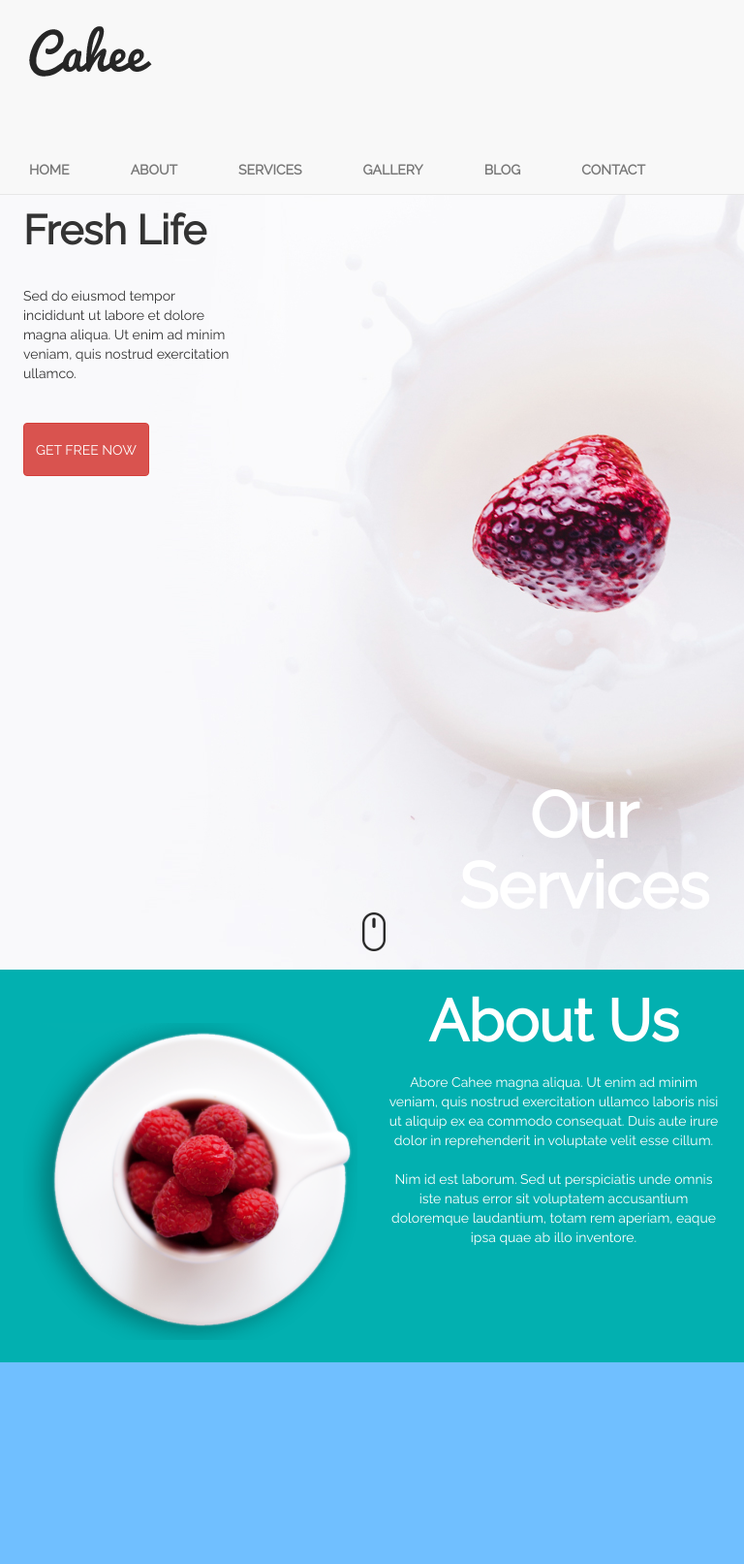
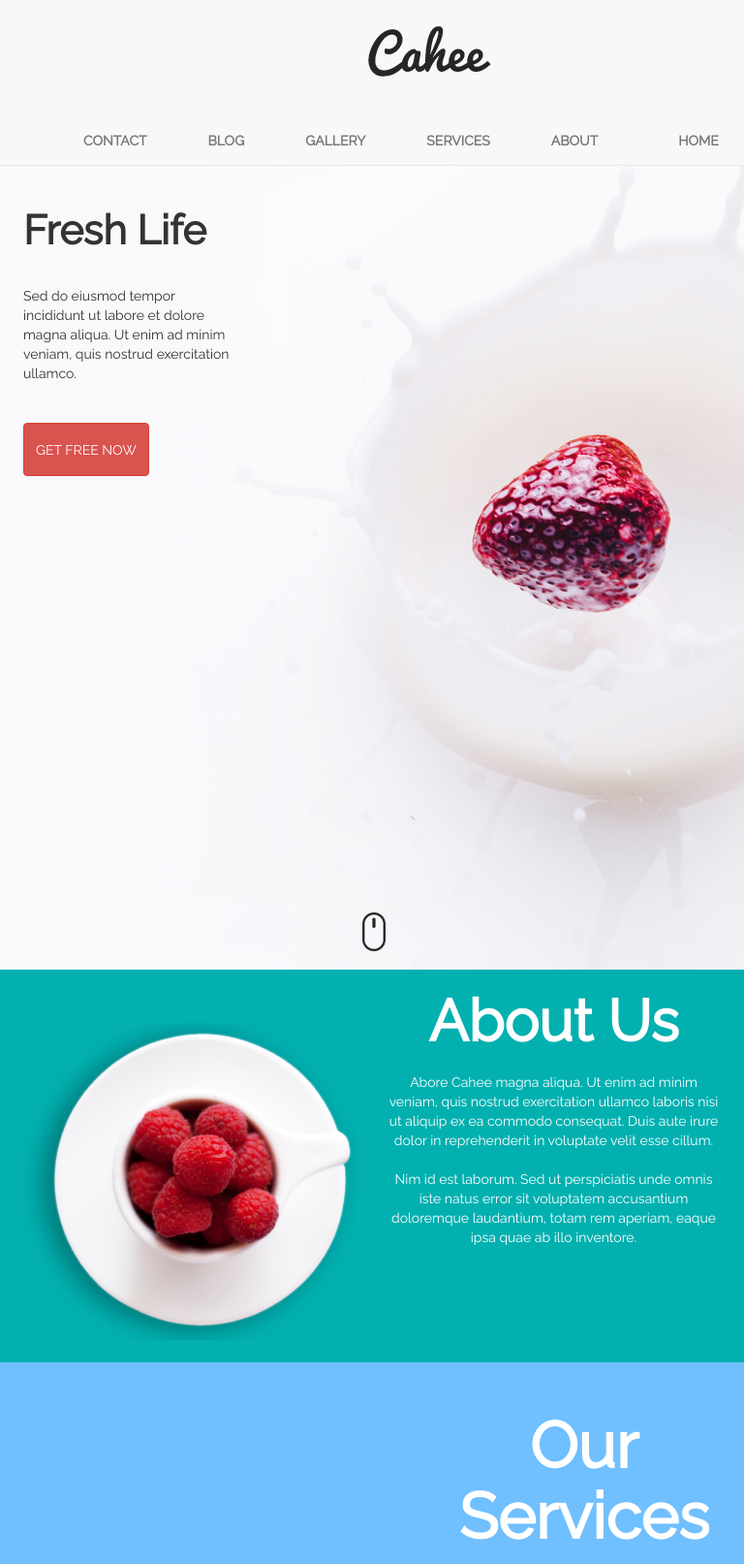
Before and after one commit to kamilrajca/WeeklyWebDev, a plain HTML site: page index.html in a window 768 px wide. Shown: the top 1613 px of the page at 97% size. Drawn offline with nearby package versions, Linux system fonts and the light colour scheme.

Commit message:
poprawienie nawigacji

```diff
--- a/css/style.css
+++ b/css/style.css
@@ -147,11 +147,11 @@ body { height: auto; }
   text-align: center;
 }
 .gallery .images-left {
-  /*padding: 15px 15px 15px 0;*/
+  padding: 15px 15px 15px 0;
   margin: 0;
 }
 .gallery .images-right {
-  /*padding: 15px 0 15px 15px;*/
+  padding: 15px 0 15px 15px;
   margin: 0;
 }
 .gallery button {
@@ -302,7 +302,9 @@ footer span {
   .services .content-right h2 {
     position: relative;
     text-align: center;
-    margin-top: -600px;
+    width: 100%;
+    margin-top:50px;
+    /*margin-left: 200px;  */
   }
   .services .buttons-our {
     margin-top: 220px;
@@ -320,10 +322,10 @@ footer span {
   }
   .gallery .images-left,
   .gallery .images-right {
-    padding: 0;
+    padding: 0 0 15px 0;
   }
   .gallery img {
-    width: 80%;
+    width: 100%;
     margin: 10px auto;
   }
   .subscribe h2,
@@ -350,3 +352,46 @@ footer span {
     background-color: red;
   }
 }
+
+
+@media (max-width: 1000px) and (min-width: 800px) {
+
+.services .content-right h2 {
+    position: relative;
+    text-align: center;
+    width: 100%;
+    margin-top:-650px;
+    margin-left: 15%;
+  }
+  .buttons-our {
+    margin-left: 25%;
+  }
+}
+
+@media (max-width: 930px) and (min-width: 768px){
+  .menu-header {
+    width: 94%;
+    left: 5%;
+    margin: auto;
+    padding: 0;
+    position: relative;
+  }
+  .navbar-brand > img {
+    margin-left: 350px;
+    margin-bottom: 0;
+  }
+
+  .navbar-nav {
+    width: 100%;
+    margin: 0 auto;
+  }
+  .navbar-nav>li:first-child {
+    margin-left: 20px;
+  }
+  .navbar-nav>li {
+    float: right;
+  }
+  .buttons-our {
+    text-align: center;
+  }
+}
--- a/index.html
+++ b/index.html
@@ -15,7 +15,7 @@
   <header id="home">
 
 
-<nav class="navbar navbar-default navbar-fixed-top">
+<nav class="nav-head navbar navbar-default navbar-fixed-top">
   <div class="container-fluid">
     <!-- Brand and toggle get grouped for better mobile display -->
     <div class="navbar-header">
@@ -33,8 +33,8 @@
     </div>
 
     <!-- Collect the nav links, forms, and other content for toggling -->
-    <div class="collapse navbar-collapse" id="bs-example-navbar-collapse-1">
-      <ul class="nav navbar-nav">
+    <div class="collapse navbar-collapse" id="bs-example-navbar-collapse-1 nav-menu">
+      <ul class="nav navbar-nav menu-header">
         <li class="list-menu"><a href="#home">home<span class="sr-only">(current)</span></a></li>
         <li class="list-menu"><a href="#about">about</a></li>
         <li class="list-menu"><a href="#services">services</a></li>
@@ -77,7 +77,7 @@
   <section class="services" id="services">
     <div class="container">
       <div class="row">
-        <div class="buttons-our col-sm-offset-1 col-sm-4 col-xs-12">
+        <div class="buttons-our col-sm-offset-1 col-sm-4 ">
           <button class="btn-our">
             <div class="col-sm-9 text-button">Online Shopping</div>
             <div class="col-sm-3"><img src="images/basket.jpg"></div>
@@ -95,7 +95,7 @@
             <div class="col-sm-3"><img src="images/carrot.jpg"></div>
           </button>
         </div>
-        <div class="content-right col-sm-offset-2 col-sm-5 col-xs-12">
+        <div class="content-right col-sm-offset-2 col-sm-5">
           <h2>Our Services</h2>
           <img src="images/tomato.png">
         </div>
```
